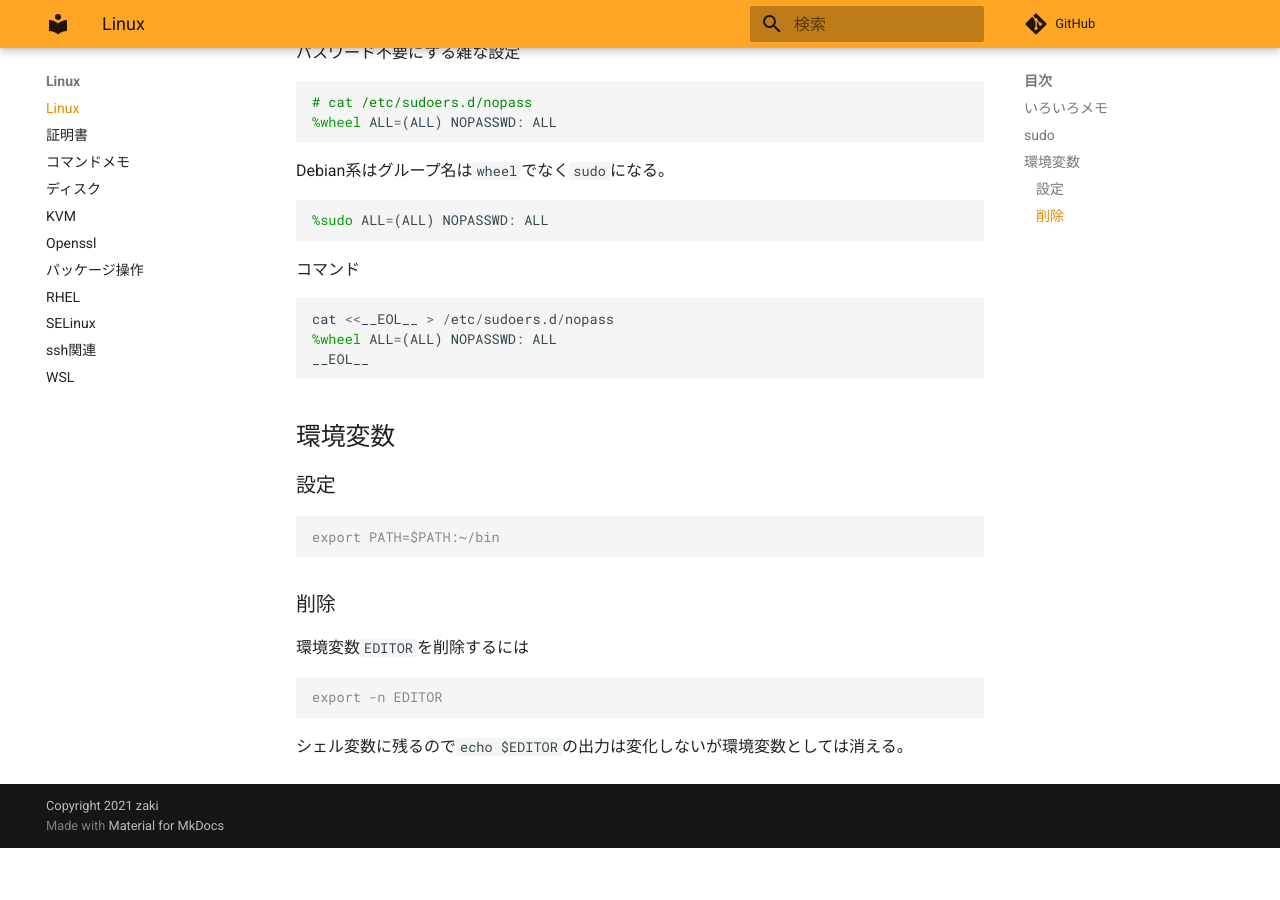
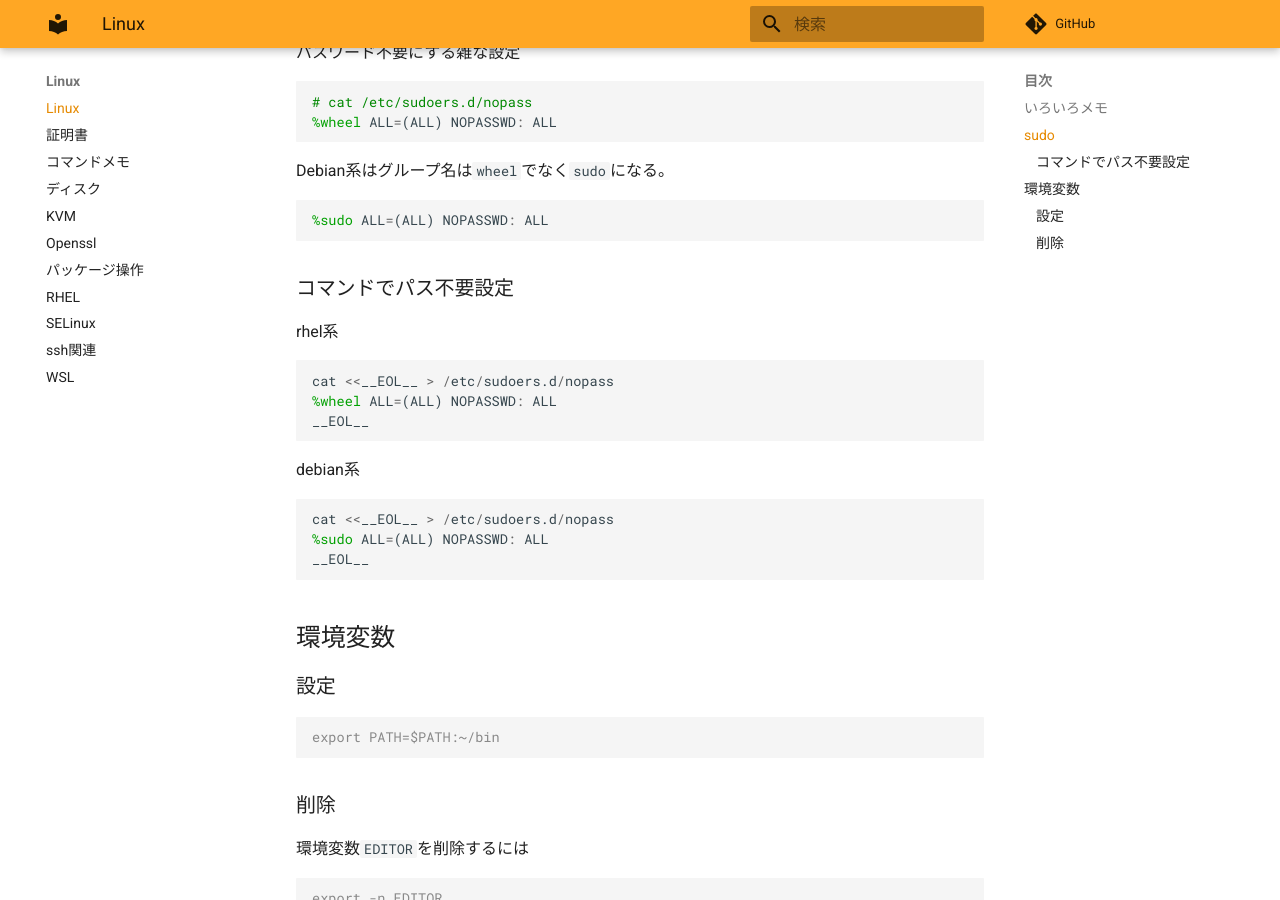
Before and after one commit to zaki-lknr/docs, an MkDocs documentation site: the page built from docs/Linux/index.md, in a window 1280 px wide and 900 px high, scrolled down 490 px. Built offline with MkDocs 1.6.1 and Material for MkDocs 9.7.7, drawn with Linux system fonts in a browser that asks for light colours; comment, search, counter and statistics services are not loaded; before the commit the page ends 1338 px from its top, so only the background shows below that.

Commit message:
add: linux: debian系のsudoのパス不要設定のコマンド

````diff
--- a/docs/Linux/index.md
+++ b/docs/Linux/index.md
@@ -25,11 +25,21 @@ Debian系はグループ名は`wheel`でなく`sudo`になる。
 %sudo ALL=(ALL) NOPASSWD: ALL
 ```
 
-コマンド
+### コマンドでパス不要設定
+
+rhel系
 
 ```command
 cat <<__EOL__ > /etc/sudoers.d/nopass
 %wheel ALL=(ALL) NOPASSWD: ALL
+__EOL__
+```
+
+debian系
+
+```command
+cat <<__EOL__ > /etc/sudoers.d/nopass
+%sudo ALL=(ALL) NOPASSWD: ALL
 __EOL__
 ```
 
````
